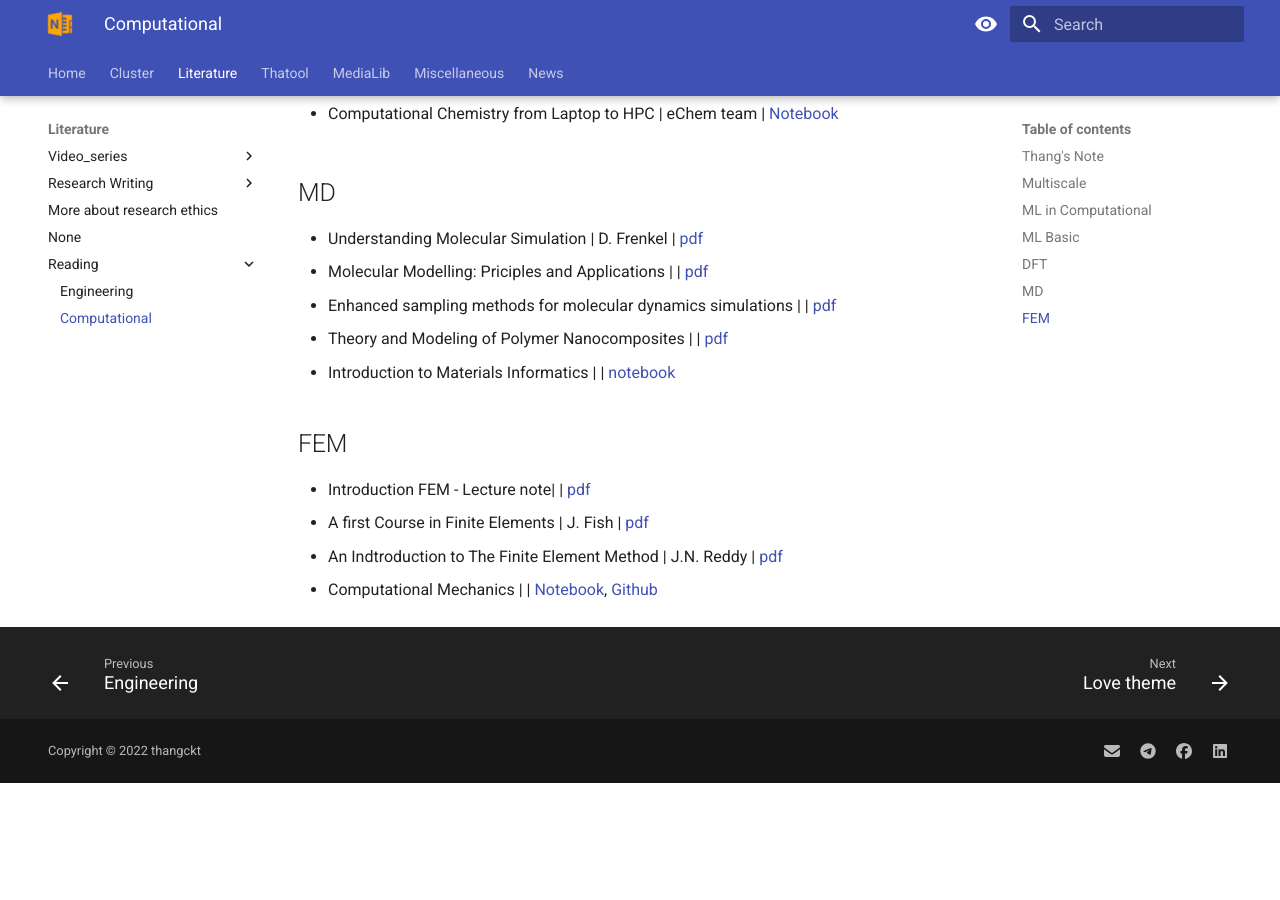
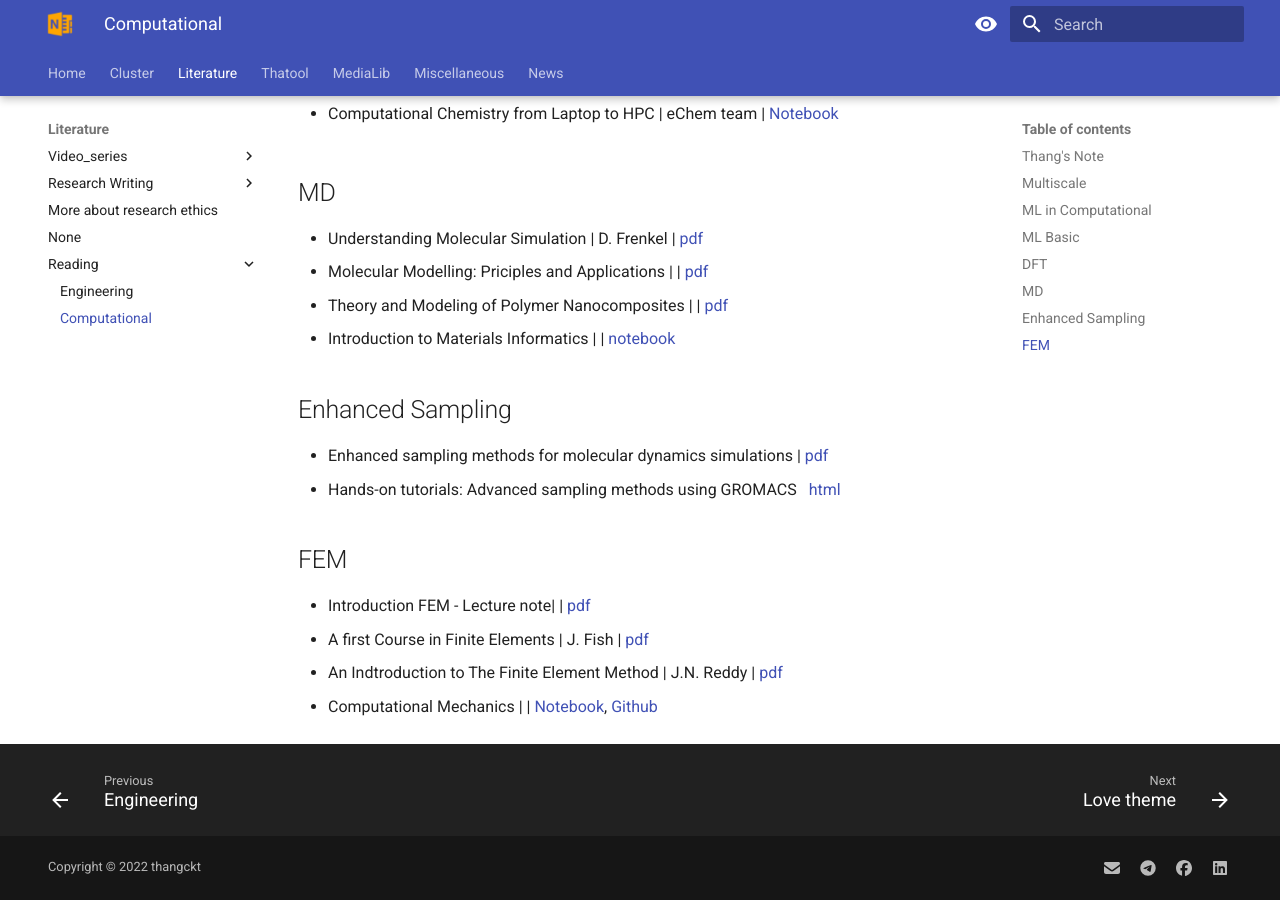
Before and after one commit to thangckt/thangckt.github.io, an MkDocs documentation site: the page built from docs/literature/reading/Comp_Methods.md, in a window 1280 px wide and 900 px high, scrolled down 1231 px. Built offline with MkDocs 1.6.1 and Material for MkDocs 9.7.7, drawn with Linux system fonts in a browser that asks for light colours; the version menu is left out; before the commit the page ends 2014 px from its top, so only the background shows below that.

Commit message:
Update Comp_Methods.md

```diff
--- a/docs/literature/reading/Comp_Methods.md
+++ b/docs/literature/reading/Comp_Methods.md
@@ -54,9 +54,13 @@ table, td, th {border: none!important;  border-collapse: collapse;  border-spaci
 
 - Understanding Molecular Simulation | D. Frenkel |    [pdf](https://www.eng.uc.edu/~beaucag/Classes/AdvancedMaterialsThermodynamics/Books/%5BComputational%20science%20(San%20Diego,%20Calif.)%5D%20Daan%20Frenkel_%20Berend%20Smit%20-%20Understanding%20molecular%20simulation%20_%20from%20algorithms%20to%20applications%20(2002,%20Academic%20Press%20)%20-%20libgen.lc.pdf){target="_blank"}
 - Molecular Modelling: Priciples and Applications  |  |  [pdf](https://chz276.ust.hk/public/Cloud::siqin/References/From-MD-to-MSM/Molecular%20Modelling%20Principles%20and%20Applications.pdf){target="_blank"}
-- Enhanced sampling methods for molecular dynamics simulations  | |   [pdf](./pdf/Enhanced_sampling_for_MD.pdf){target="_blank"}
+
 - Theory and Modeling of Polymer Nanocomposites  | |  [pdf](https://link.springer.com/content/pdf/10.1007/978-3-030-60443-1.pdf){target="_blank"}
 - Introduction to Materials Informatics  | |  [notebook](https://enze-chen.github.io/mi-book-2021){target="_blank"}
+
+## Enhanced Sampling
+- Enhanced sampling methods for molecular dynamics simulations |   [pdf](./pdf/Enhanced_sampling_for_MD.pdf){target="_blank"}
+- Hands-on tutorials: Advanced sampling methods using GROMACS &nbsp; [html](https://weitsehsu.com/course/advanced_sampling){target="_blank"}
 
 ## FEM
 
```
